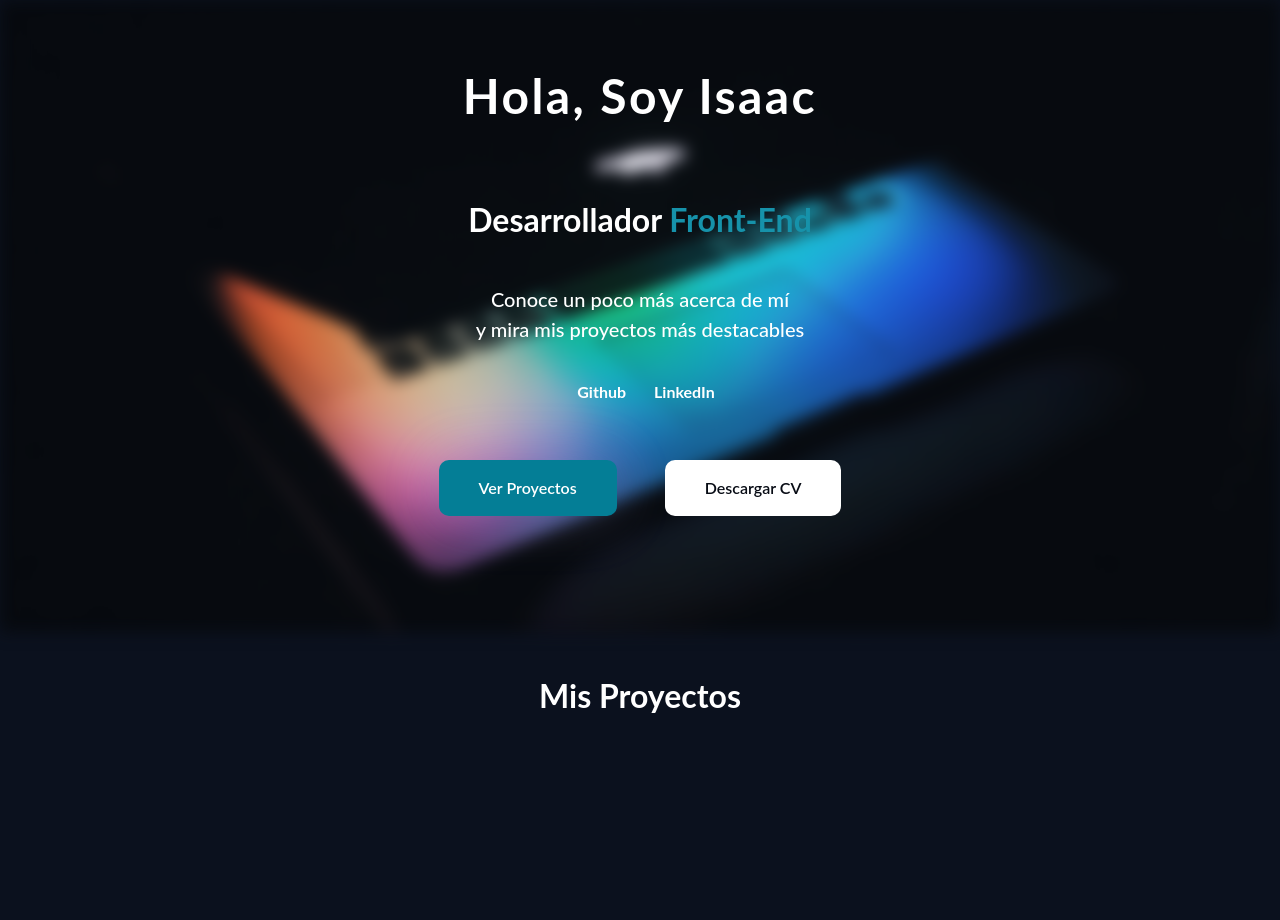
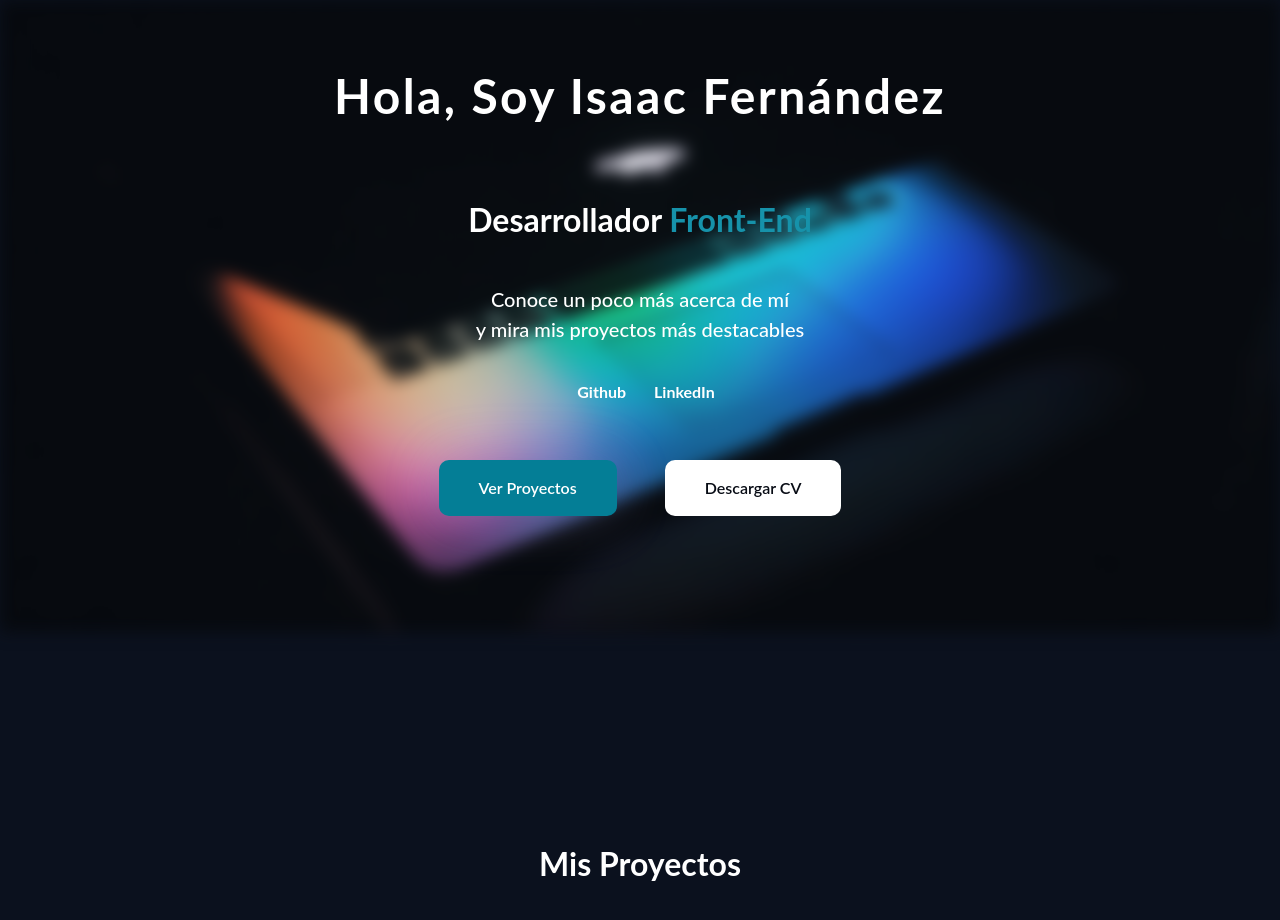
Before and after one commit to ifernandezNv/portafolio, a Next.js app: page / in a window 1280 px wide. Shown: the top 920 px of the page. Built offline with nearby package versions, Linux system fonts and the light colour scheme.

Commit message:
más ajustes y descarga de mi CV

```diff
--- a/src/pages/index.js
+++ b/src/pages/index.js
@@ -16,18 +16,18 @@ export default function Home() {
         <script src="https://code.iconify.design/iconify-icon/1.0.2/iconify-icon.min.js"></script>
         <link rel="icon" href="/favicon.ico" />
       </Head>
-      <header className={`h-5/6 bg-azul-oscuro relative`}>
+      <header className={`min-h-screen md:h-5/6 bg-azul-oscuro relative overflow-y-hidden scroll-smooth`}>
             <Image
               src={'/assets/bgHeader.png'}
               alt='Imagen bg-header'
               height={1200}
               width={1200}
               quality={100}
-              fit={"true"}
-              className='w-full relative blur h-5/6'
+              // cover={"true"}
+              className='w-full relative blur'
             />
             <div className='flex flex-col items-center justify-center absolute -top-28 z-50 w-full min-h-screen' >
-              <h1 className='text-white text-center text-4xl font-bold tracking-wider'>Hola, Soy Isaac</h1>
+              <h1 className='text-white text-center text-4xl font-bold tracking-wider'>Hola, Soy Isaac Fernández</h1>
               <h2 className='text-2xl font-bold mt-16 text-white'>Desarrollador <span className='text-span'>Front-End</span></h2>
               <p className='text-white text-center text-lg font-medium mt-10'>Conoce un poco más acerca de mí</p>
               <p className='text-white text-center text-lg font-medium'>y mira mis proyectos más destacables</p>
@@ -44,7 +44,7 @@ export default function Home() {
               </div>
               <div className='flex flex-col md:flex-row gap-12 mt-14'>
                   <Link href='#proyectos' className='text-center text-white shadow font-semibold px-10 py-4 bg-bgAzul rounded'>Ver Proyectos</Link>
-                  <a href="" download className='text-black px-10 py-4 font-semibold rounded bg-white'>Descargar CV</a>
+                  <a href="/assets/Isaac Fernández Navarro.pdf" download className='text-black px-10 py-4 font-semibold rounded bg-white'>Descargar CV</a>
                 </div>
             </div>
 
```
Also changed, not shown: 1 other file (tests, documents, lock files or other folders).
